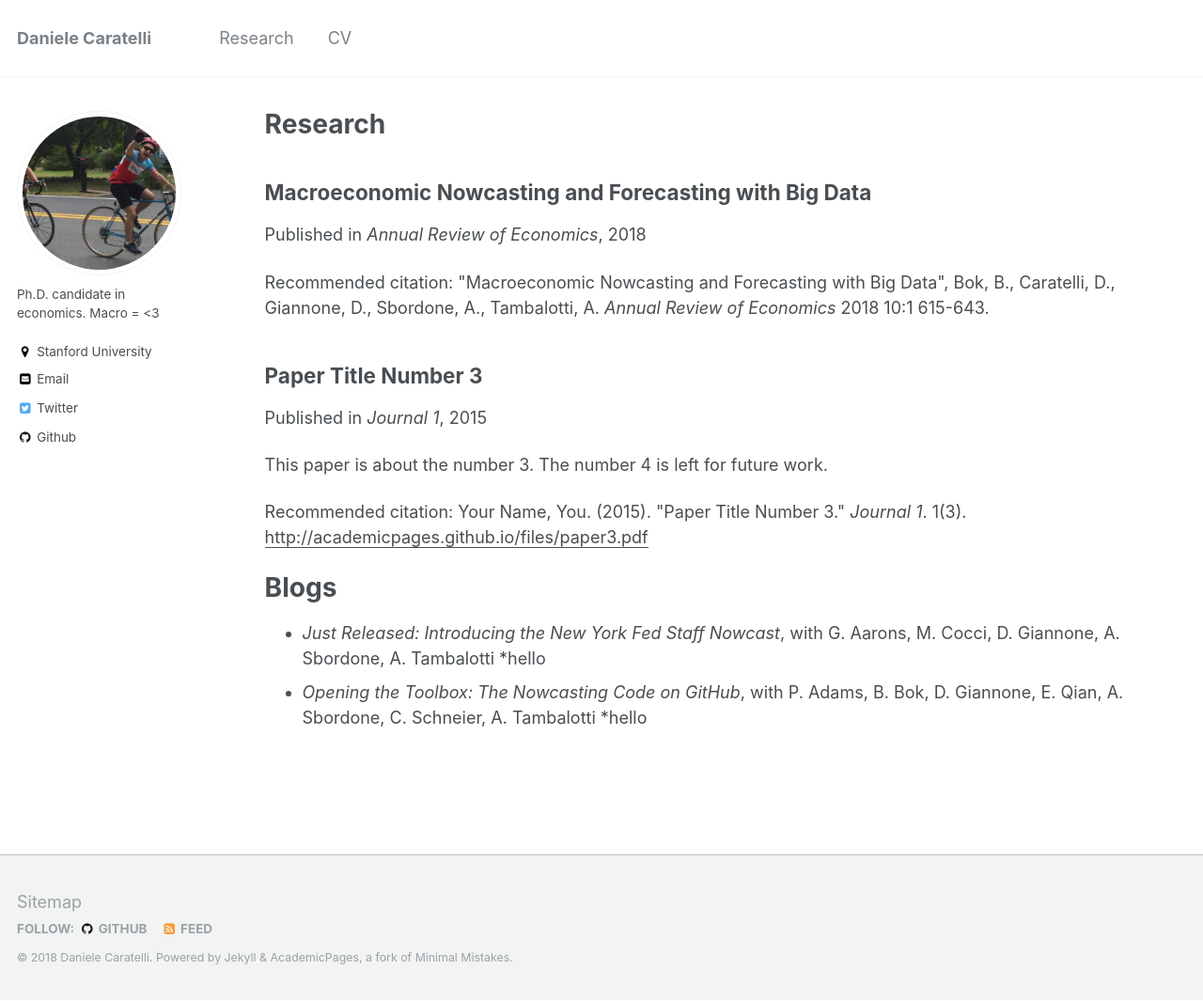
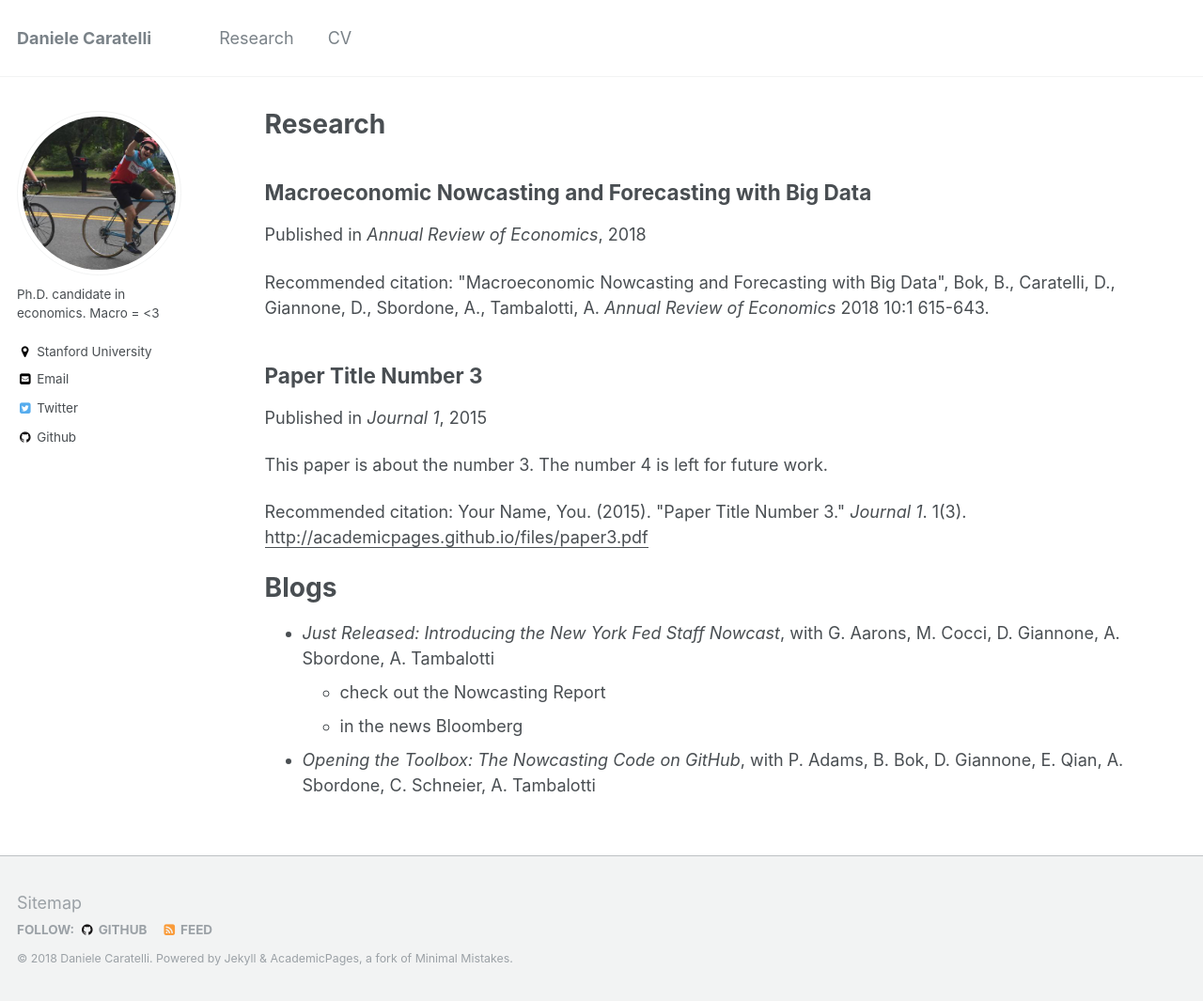
Before and after one commit to danicaratelli/danicaratelli.github.io, a Jekyll site: the page built from _pages/research.md, in a window 1280 px wide and 1065 px high. Shown: the whole window at 94% size. Built offline with Jekyll 4.4.1, drawn with Linux system fonts in a browser that asks for light colours.

Commit message:
adding blog posts

```diff
--- a/_pages/research.md
+++ b/_pages/research.md
@@ -31,6 +31,7 @@ author_profile: true
 Blogs
 ======
 * [*Just Released: Introducing the New York Fed Staff Nowcast*](http://libertystreeteconomics.newyorkfed.org/2016/04/just-released-introducing-the-frbny-nowcast.html), with G. Aarons, M. Cocci, D. Giannone, A. Sbordone, A. Tambalotti
-	*hello
-* *Opening the Toolbox: The Nowcasting Code on GitHub*, with P. Adams, B. Bok, D. Giannone, E. Qian, A. Sbordone, C. Schneier, A. Tambalotti
-	*hello
+  * check out the [Nowcasting Report](https://libertystreeteconomics.newyorkfed.org/2016/04/just-released-introducing-the-frbny-nowcast.html)
+  * in the news [Bloomberg](https://www.bloomberg.com/news/videos/2016-04-13/introducing-the-frbny-nowcast)
+
+* [*Opening the Toolbox: The Nowcasting Code on GitHub*](https://libertystreeteconomics.newyorkfed.org/2018/08/opening-the-toolbox-the-nowcasting-code-on-github.html), with P. Adams, B. Bok, D. Giannone, E. Qian, A. Sbordone, C. Schneier, A. Tambalotti
```
